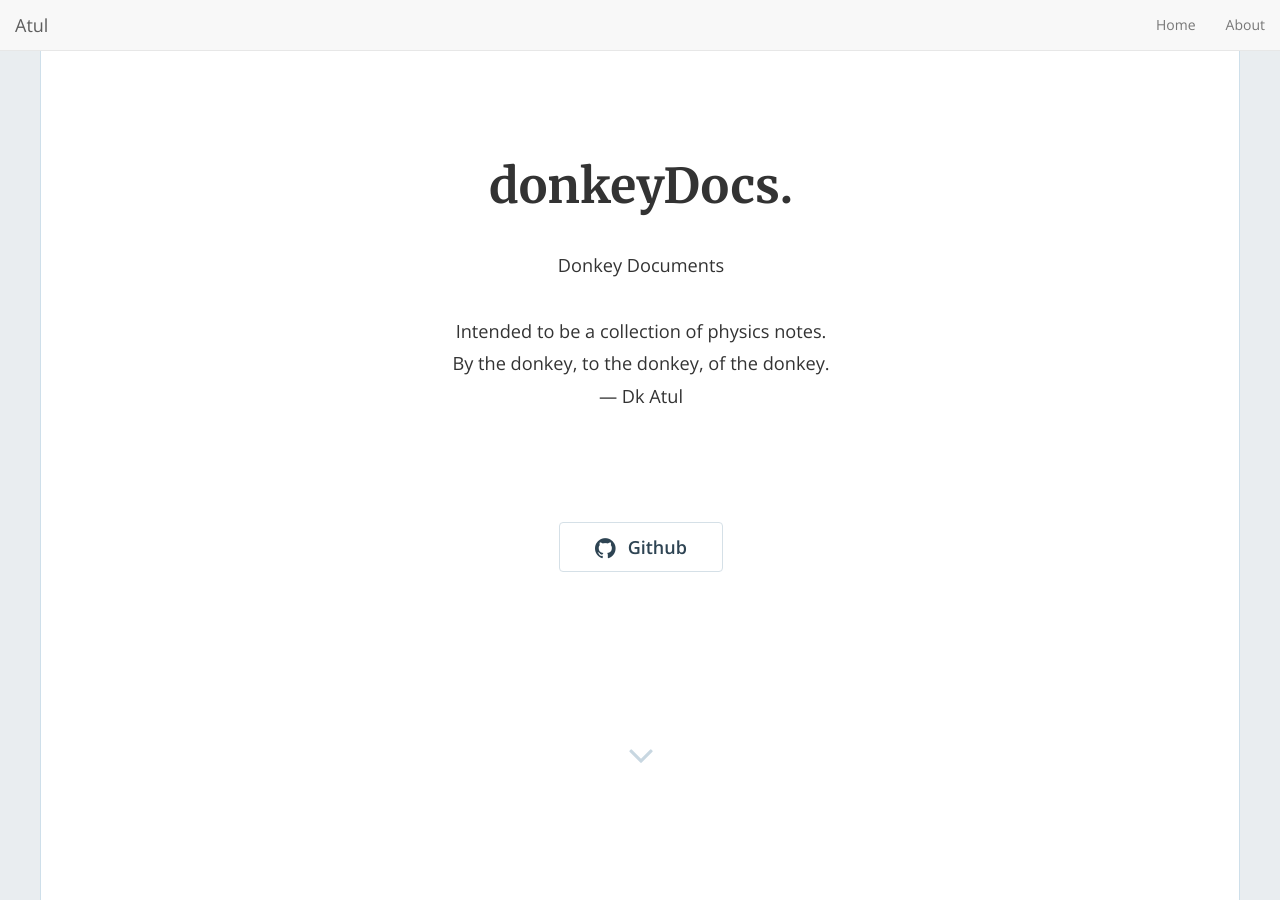
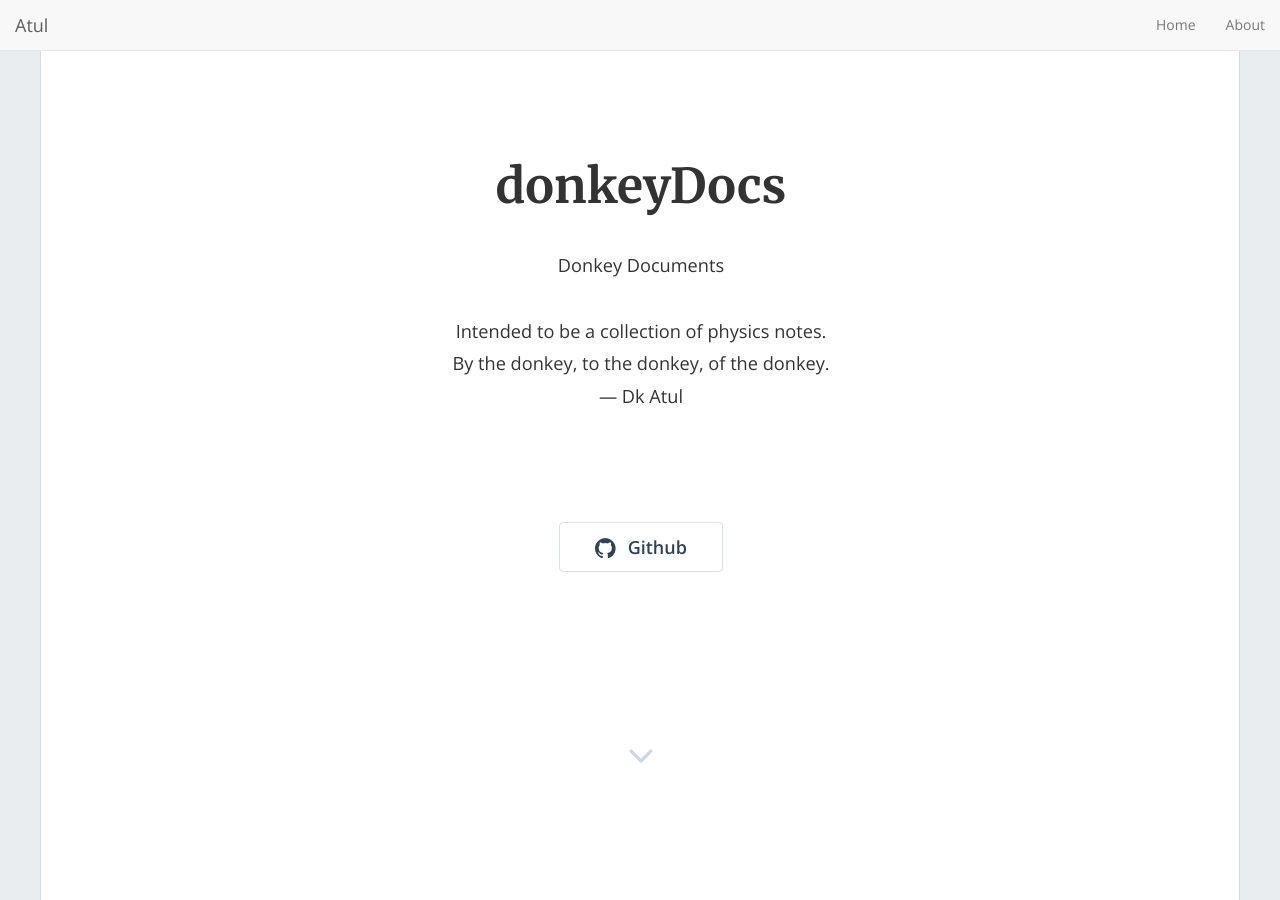
Before and after one commit to donkeyDocs/donkeyDocs.github.io, a Jekyll site: the page built from index.html, in a window 1280 px wide and 900 px high. Built offline with Jekyll 4.4.1, drawn with Linux system fonts in a browser that asks for light colours; nearby versions of some CDN libraries; the list of posts is cut into pages by our own code.

```diff
--- a/_config.yml
+++ b/_config.yml
@@ -13,7 +13,7 @@
 # you will see them accessed via {{ site.title }}, {{ site.email }}, and so on.
 # You can create any custom variable you would like, and they will be accessible
 # in the templates via {{ site.myvariable }}.
-title: "donkeyDocs."
+title: "donkeyDocs"
 email: 'atul.singh.arora@gmail.com'
 description: "Donkey Documents <br/> <br/> Intended to be a collection of physics notes. <br/> By the donkey, to the donkey, of the donkey. <br/> — Dk Atul"
 baseurl: "" # the subpath of your site, e.g. /blog
```
